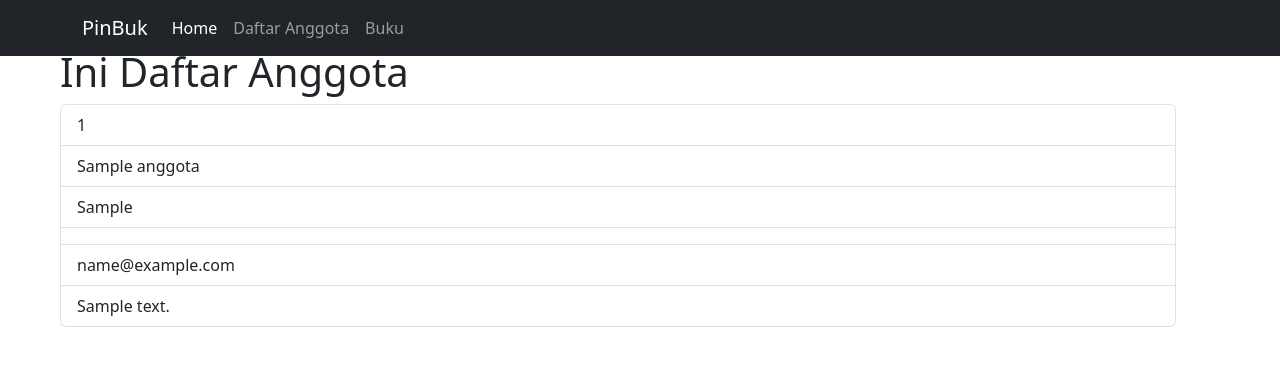
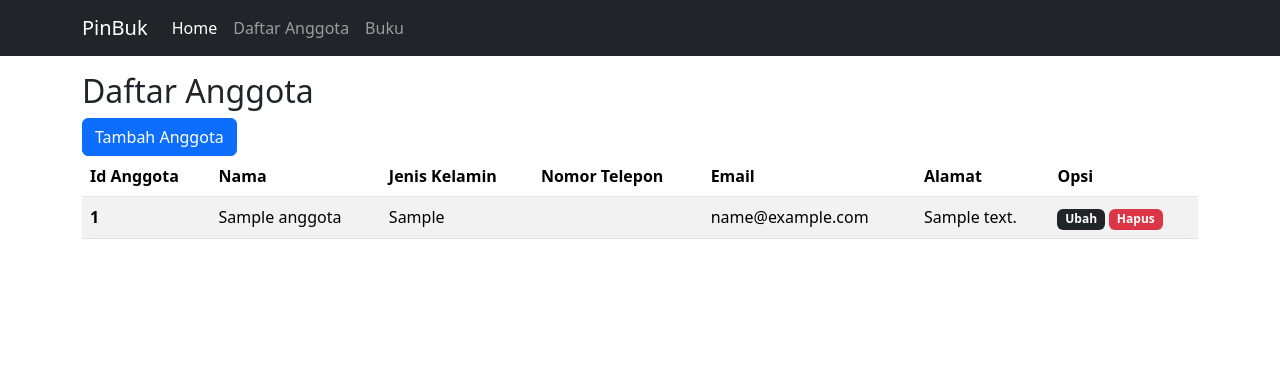
Before and after one commit to AffanSurya/peminjaman_buku, a PHP site: the page made by app/views/daftarAnggota/index.php in a window 1280 px wide. Shown: the top 366 px of the page. Run offline with PHP 8.4, Linux system fonts and the light colour scheme; the template is opened without the code that fills it: most values are stand-ins (such as "Sample title", 1, 10 or a date in 2020); some libraries are stand-ins or nearby versions.

Commit message:
memperbaiki kesalahan sebelumnya,sampai hapus data

```diff
--- a/app/views/daftarAnggota/index.php
+++ b/app/views/daftarAnggota/index.php
@@ -1,15 +1,87 @@
-<div class="container m-5">
+<div class="container mt-3">
 
-    <h1>Ini Daftar Anggota</h1>
+    <h2>Daftar Anggota</h2>
+    <!-- Button trigger modal -->
+    <button type="button" class="btn btn-primary" data-bs-toggle="modal" data-bs-target="#tambahAnggota">
+        Tambah Anggota
+    </button>
+    <div class="table-responsive">
+        <table class="table table-striped table-hover">
+            <thead>
+                <tr>
+                    <th scope="col">Id Anggota</th>
+                    <th scope="col">Nama</th>
+                    <th scope="col">Jenis Kelamin</th>
+                    <th scope="col">Nomor Telepon</th>
+                    <th scope="col">Email</th>
+                    <th scope="col">Alamat</th>
+                    <th scope="col">Opsi</th>
+                </tr>
+            </thead>
+            <tbody>
+                <?php foreach ($data['anggota'] as $anggota) : ?>
+                    <tr>
+                        <th scope="row"><?= $anggota['id_anggota'] ?></th>
+                        <td><?= $anggota['nama'] ?></td>
+                        <td><?= $anggota['jenis_kelamin'] ?></td>
+                        <td><?= $anggota['no_telepon'] ?></td>
+                        <td><?= $anggota['email'] ?></td>
+                        <td><?= $anggota['alamat'] ?></td>
+                        <td>
+                            <a href="http://localhost/peminjaman_buku/public/daftarAnggota/ubah/<?= $anggota['id_anggota'] ?>" class="badge text-bg-dark" style="text-decoration: none;" data-bs-toggle="modal" data-bs-target="#tambahAnggota">Ubah</a>
+                            <a href="http://localhost/peminjaman_buku/public/daftarAnggota/hapus/<?= $anggota['id_anggota'] ?>" class="badge text-bg-danger" style="text-decoration: none;" onclick="return confirm('Apakah anda yakin menghapus <?= $anggota['nama'] ?> dari Daftar anggota?');">Hapus</a>
+                        </td>
+                    </tr>
+                <?php endforeach; ?>
+            </tbody>
+        </table>
+    </div>
+</div>
 
-    <?php foreach ($data['anggota'] as $anggota) : ?>
-        <ul class="list-group">
-            <li class="list-group-item"><?= $anggota['id_anggota']; ?></li>
-            <li class="list-group-item"><?= $anggota['nama']; ?></li>
-            <li class="list-group-item"><?= $anggota['jenis_kelamin']; ?></li>
-            <li class="list-group-item"><?= $anggota['no_telepon']; ?></li>
-            <li class="list-group-item"><?= $anggota['email']; ?></li>
-            <li class="list-group-item"><?= $anggota['alamat']; ?></li>
-        </ul>
-    <?php endforeach; ?>
+
+
+
+<!-- Modal tambah -->
+<div class="modal fade" id="tambahAnggota" tabindex="-1" aria-labelledby="exampleModalLabel" aria-hidden="true">
+    <div class="modal-dialog">
+        <div class="modal-content">
+            <div class="modal-header">
+                <h1 class="modal-title fs-5" id="exampleModalLabel">Tambah Anggota</h1>
+                <button type="button" class="btn-close" data-bs-dismiss="modal" aria-label="Close"></button>
+            </div>
+            <div class="modal-body">
+                <form action="http://localhost/peminjaman_buku/public/daftarAnggota/tambah" method="post">
+                    <div class="form-floating mb-3">
+                        <input type="text" class="form-control" id="nama" name="nama" placeholder="Affan">
+                        <label for="nama">Nama</label>
+                    </div>
+
+                    <select class="form-select mb-3" aria-label="Default select example " id="jenis_kelamin" name="jenis_kelamin">
+                        <option selected disabled>Jenis Kelamin</option>
+                        <option value="Laki-laki">Laki-laki</option>
+                        <option value="Perempuan">Perempuan</option>
+                    </select>
+
+                    <div class="form-floating mb-3">
+                        <input type="number" class="form-control" id="no_telepon" name="no_telepon" placeholder="0812********" style=" appearance: textfield;">
+                        <label for="no_telepon">Nomor Telepon</label>
+                    </div>
+
+                    <div class="form-floating mb-3">
+                        <input type="email" class="form-control" id="email" name="email" placeholder="name@example.com">
+                        <label for="email">Email</label>
+                    </div>
+
+                    <div class="form-floating mb-3">
+                        <input type="text" class="form-control" id="alamat" name="alamat" placeholder="name@example.com">
+                        <label for="alamat">Alamat</label>
+                    </div>
+            </div>
+            <div class="modal-footer">
+                <button type="button" class="btn btn-secondary" data-bs-dismiss="modal">Keluar</button>
+                <button type="submit" class="btn btn-primary">Tambah</button>
+                </form>
+            </div>
+        </div>
+    </div>
 </div>
--- a/app/views/template/footer.php
+++ b/app/views/template/footer.php
@@ -1,5 +1,6 @@
 <script src="https://cdn.jsdelivr.net/npm/@popperjs/core@2.11.6/dist/umd/popper.min.js" integrity="sha384-oBqDVmMz9ATKxIep9tiCxS/Z9fNfEXiDAYTujMAeBAsjFuCZSmKbSSUnQlmh/jp3" crossorigin="anonymous"></script>
 <script src="http://localhost/peminjaman_buku/public/js/bootstrap.js"></script>
+<script src="http://localhost/peminjaman_buku/public/js/script.js"></script>
 </body>
 
 </html>
--- a/app/views/template/header.php
+++ b/app/views/template/header.php
@@ -7,10 +7,11 @@
     <meta name="viewport" content="width=device-width, initial-scale=1.0">
     <title><?= $data['title'] ?></title>
     <link href="http://localhost/peminjaman_buku/public/css/bootstrap.css" rel="stylesheet">
+    <link href="http://localhost/peminjaman_buku/public/css/style.css" rel="stylesheet">
 </head>
 
 <body>
-    <nav class="navbar fixed-top navbar-expand-lg navbar-dark bg-dark">
+    <nav class="navbar navbar-expand-lg navbar-dark bg-dark">
         <div class="container-fluid container">
             <a class="navbar-brand" href="http://localhost/peminjaman_buku/public/home">PinBuk</a>
             <button class="navbar-toggler" type="button" data-bs-toggle="collapse" data-bs-target="#navbarNavAltMarkup" aria-controls="navbarNavAltMarkup" aria-expanded="false" aria-label="Toggle navigation">
```
Also changed, not shown: app/controllers/DaftarAnggota.php (+16 -0 lines), app/core/Koneksi.php (+17 -5 lines), app/models/AnggotaModel.php (+24 -0 lines), public/css/style.css (added, +10 -0 lines), public/js/script.js (added).
